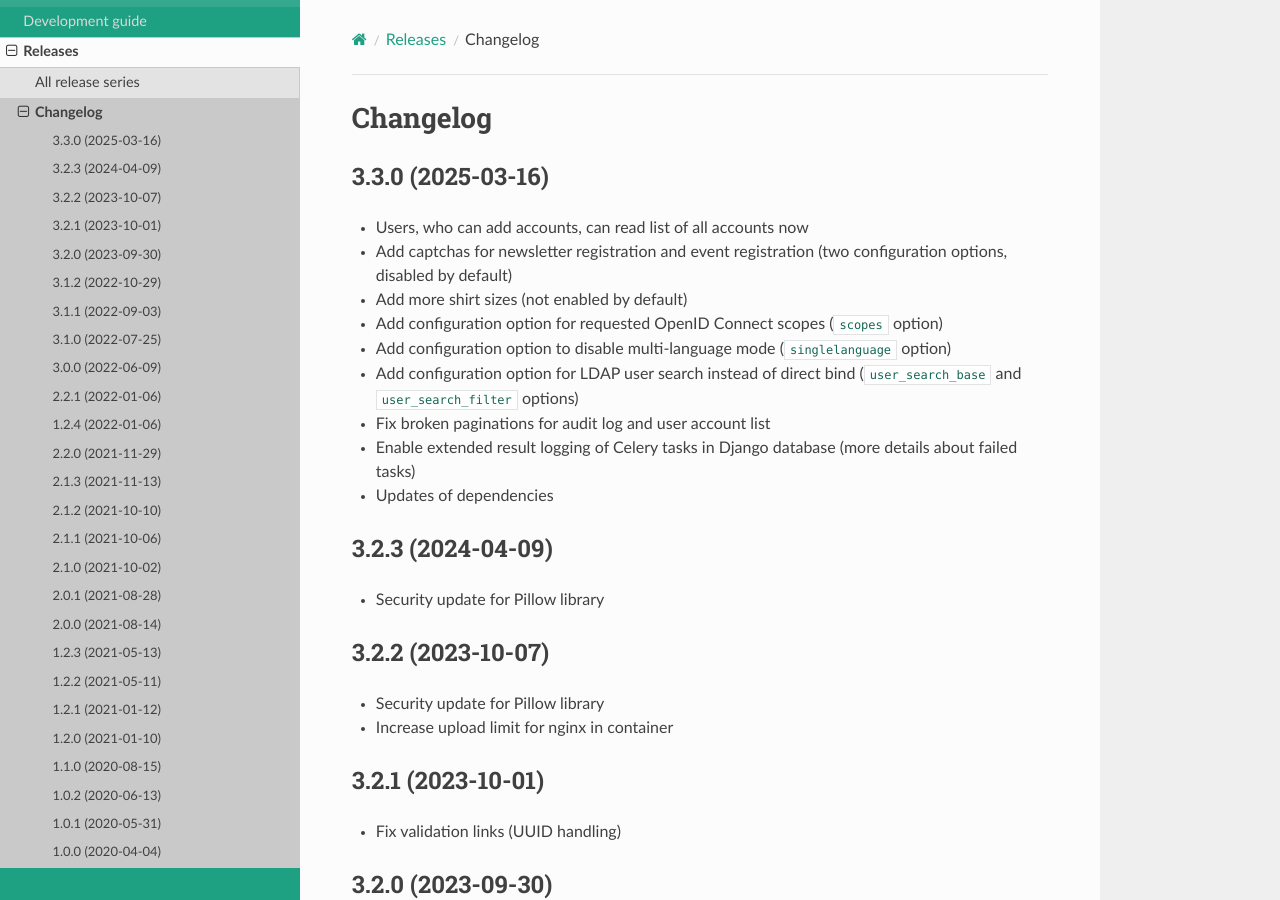
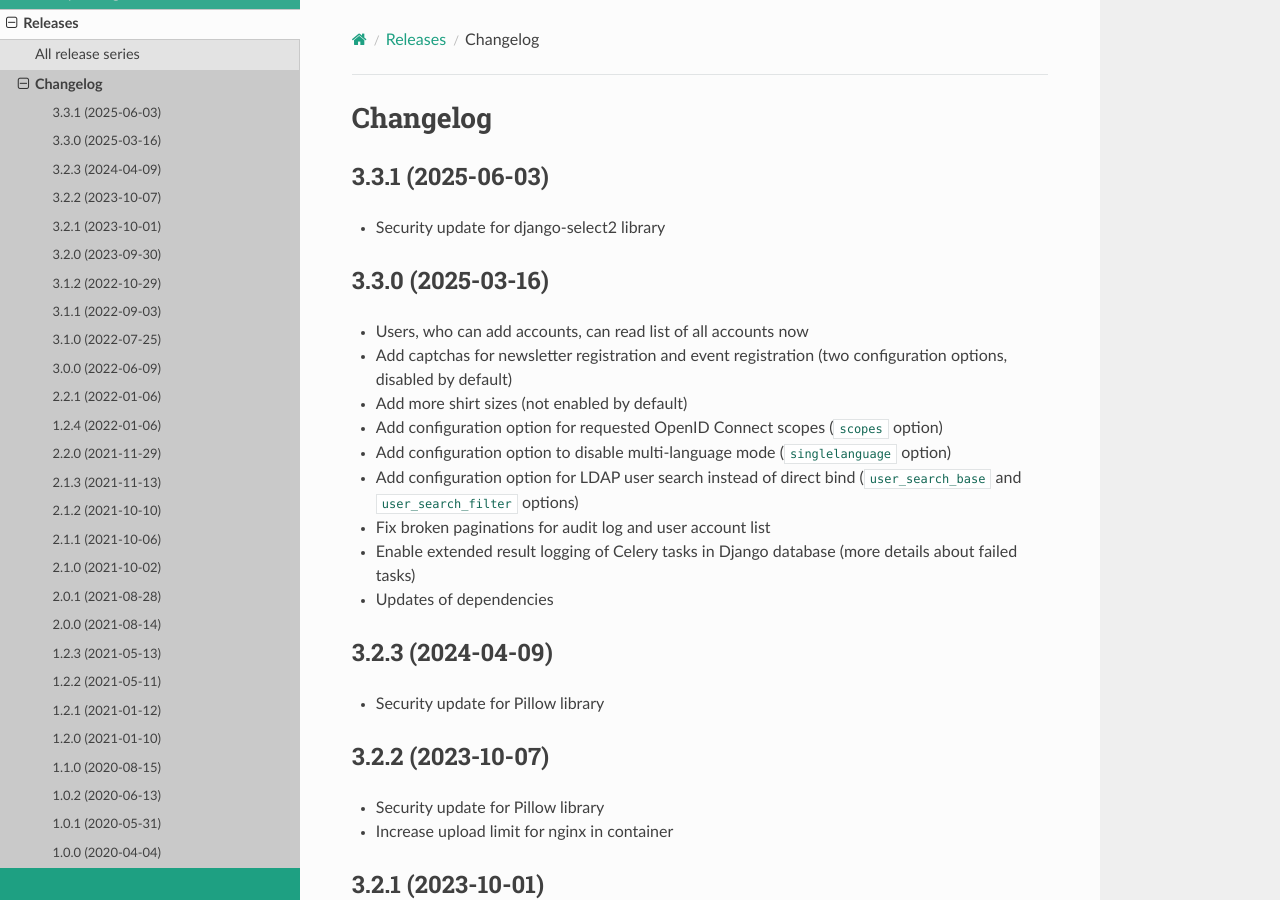
Before and after one commit to helfertool/docs, a Sphinx documentation site: the page built from source/releases/changelog.rst, in a window 1280 px wide and 900 px high. Built offline with Sphinx 7.4.7 and the Read the Docs theme 3.1.0, drawn with Linux system fonts in a browser that asks for light colours.

Commit message:
release 3.3.1

```diff
--- a/source/admin/versions.rst
+++ b/source/admin/versions.rst
@@ -40,7 +40,7 @@ Latest release
 +-----------------+--------------------------------------------+------------------+
 | Relase series   | Latest release                             | Release date     |
 +=================+============================================+==================+
-| 3.3.x           | :ref:`3.3.0 <changelog-3-3-0>`             | 2025-03-16       |
+| 3.3.x           | :ref:`3.3.1 <changelog-3-3-1>`             | 2025-06-03       |
 +-----------------+--------------------------------------------+------------------+
 
 .. _versions_tags:
--- a/source/releases/changelog.rst
+++ b/source/releases/changelog.rst
@@ -3,6 +3,13 @@
 =========
 Changelog
 =========
+
+.. _changelog-3-3-1:
+
+3.3.1 (2025-06-03)
+------------------
+
+* Security update for django-select2 library
 
 .. _changelog-3-3-0:
 
--- a/source/releases/history.rst
+++ b/source/releases/history.rst
@@ -9,7 +9,7 @@ Details about relases and versions can be found in the :ref:`admin guide <versio
 +-----------------+--------------------------------------------+------------------+
 | Relase series   | Latest release                             | Release date     |
 +=================+============================================+==================+
-| 3.3.x           | :ref:`3.3.0 <changelog-3-3-0>`             | 2025-03-16       |
+| 3.3.x           | :ref:`3.3.1 <changelog-3-3-1>`             | 2025-06-03       |
 +-----------------+--------------------------------------------+------------------+
 | 3.2.x           | :ref:`3.2.3 <changelog-3-2-3>`             | 2024-04-09       |
 +-----------------+--------------------------------------------+------------------+
```
